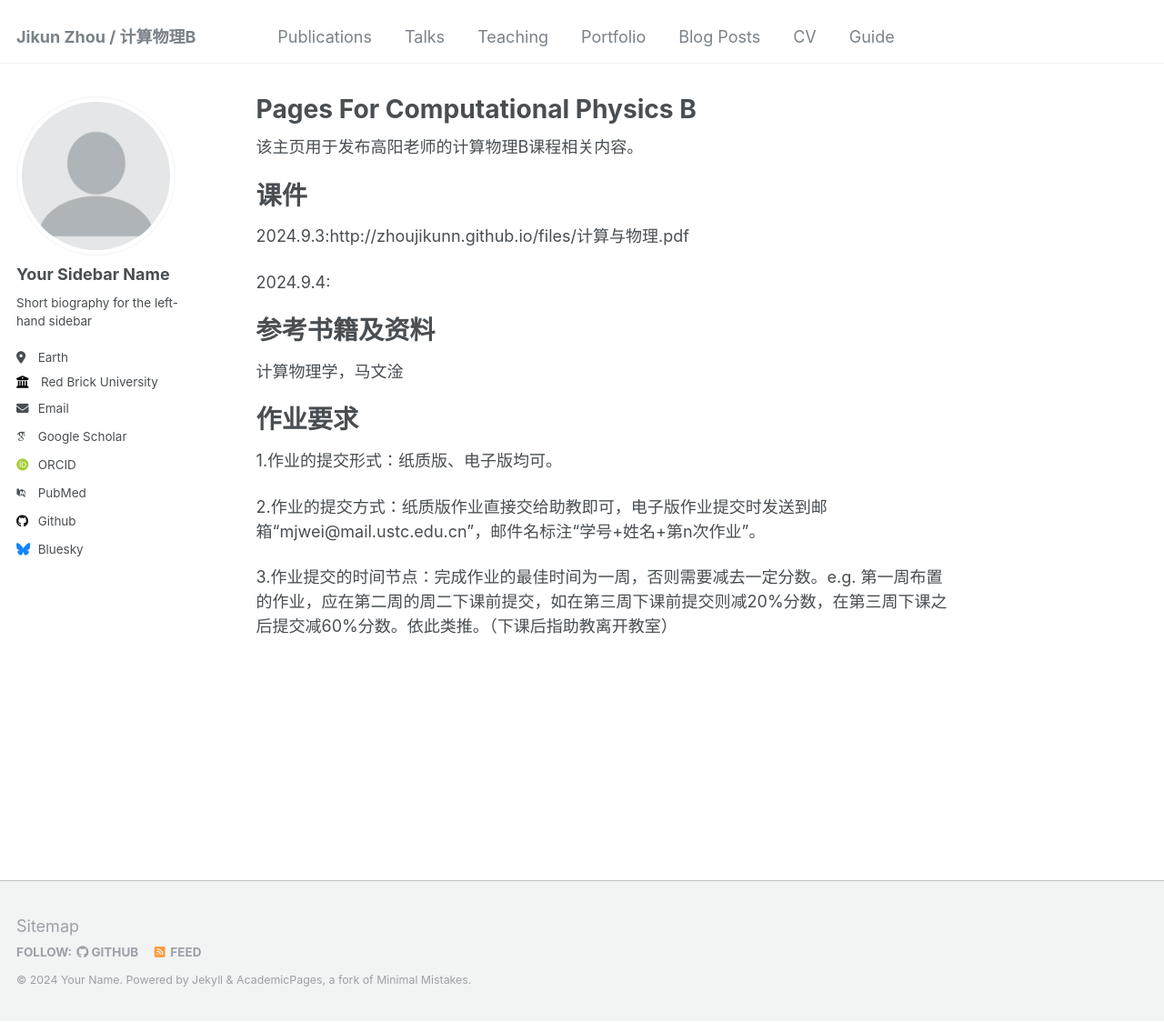
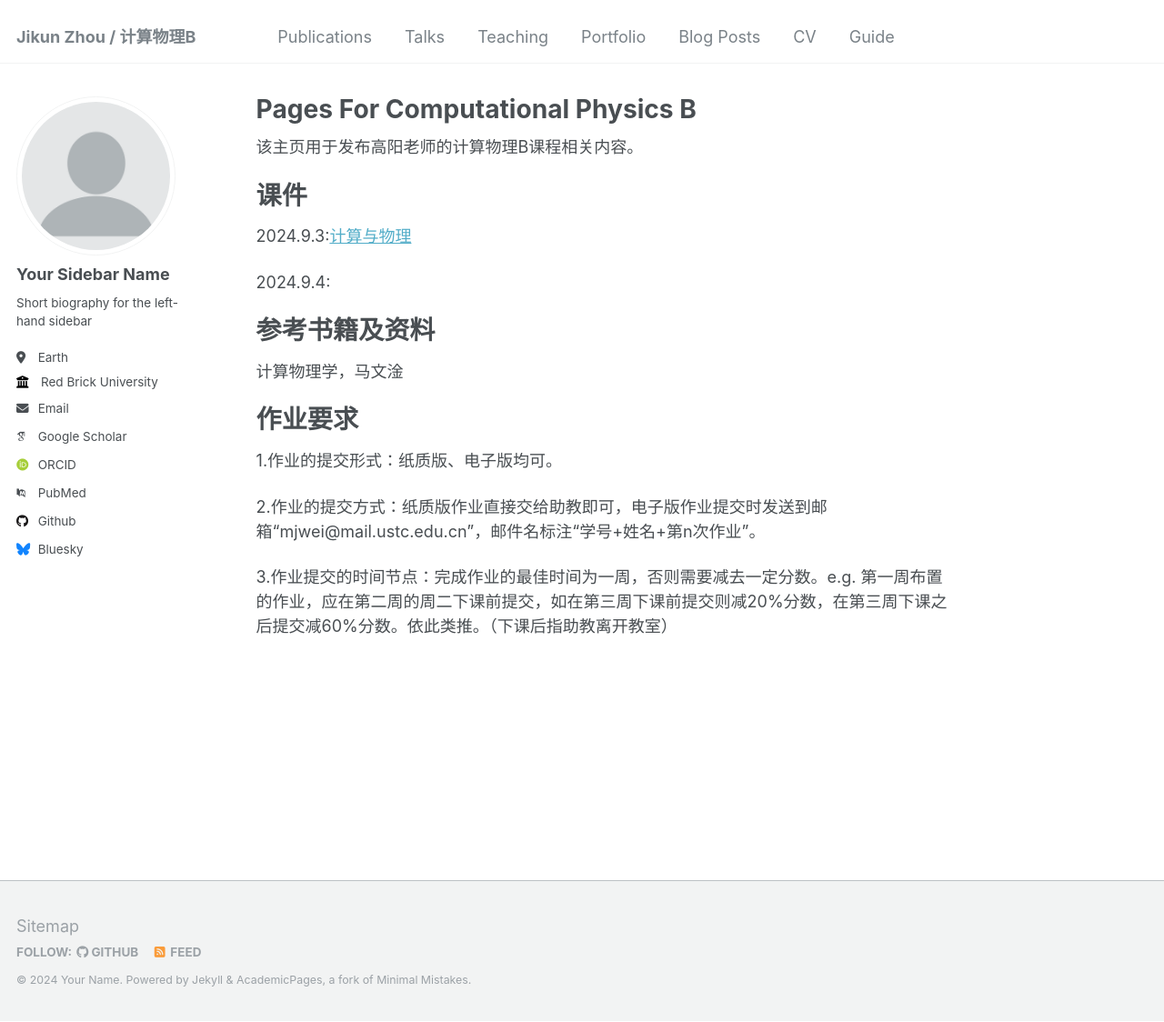
Before and after one commit to ZhouJikunn/ZhouJikunn.github.io, a Jekyll site: the page built from _pages/about.md, in a window 1280 px wide and 1124 px high. Shown: the whole window at 91% size. Built offline with Jekyll 4.4.1, drawn with Linux system fonts in a browser that asks for light colours; some web fonts are replaced.

Commit message:
Update about.md

```diff
--- a/_pages/about.md
+++ b/_pages/about.md
@@ -10,7 +10,7 @@
 
 课件
 ======
-2024.9.3:http://zhoujikunn.github.io/files/计算与物理.pdf
+2024.9.3:[计算与物理](http://zhoujikunn.github.io/files/计算与物理.pdf)
 
 2024.9.4:
 
```
